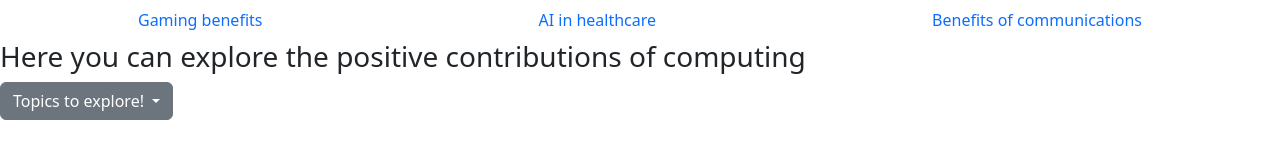
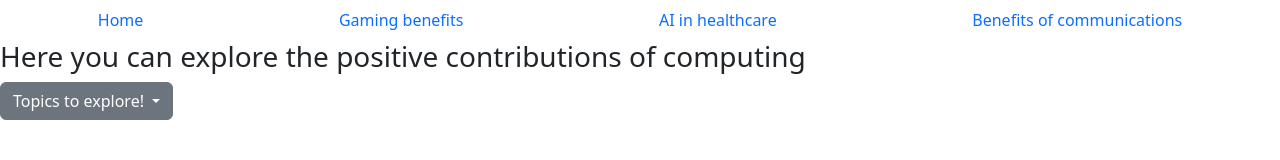
Before and after one commit to dtft20/git-collaboration, a plain HTML site: page index.html in a window 1280 px wide. Drawn offline with nearby package versions, Linux system fonts and the light colour scheme.

Commit message:
Added home link to home page

```diff
--- a/index.html
+++ b/index.html
@@ -9,6 +9,9 @@
     </head>
     <body>
         <ul class="nav nav-pills nav-fill">
+            <li class="nav-item">
+                <a class="nav-link" href="index.html">Home</a>
+            </li>
             <li class="nav-item">
                 <a class="nav-link" href="gaming.html">Gaming benefits</a>
             </li>
```
